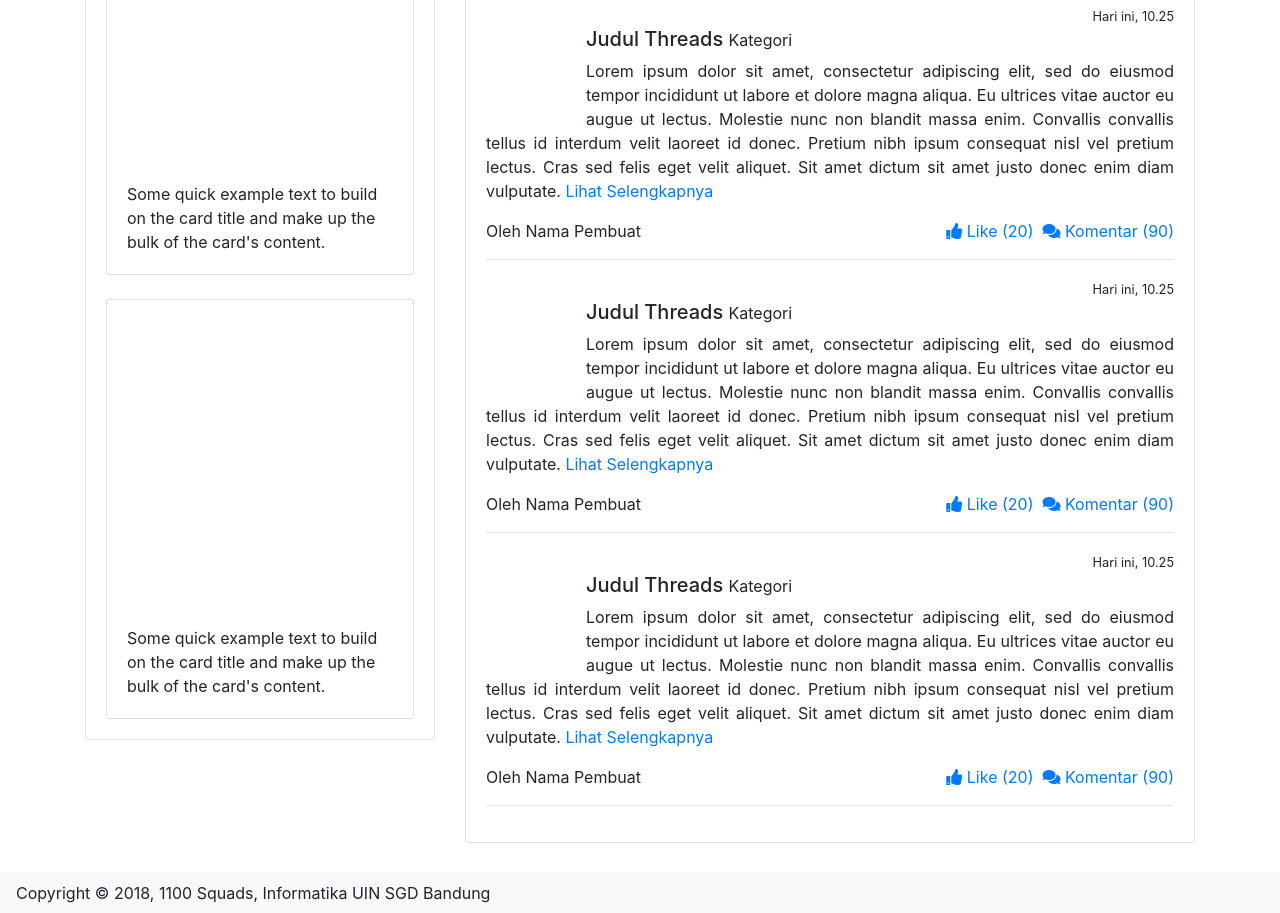
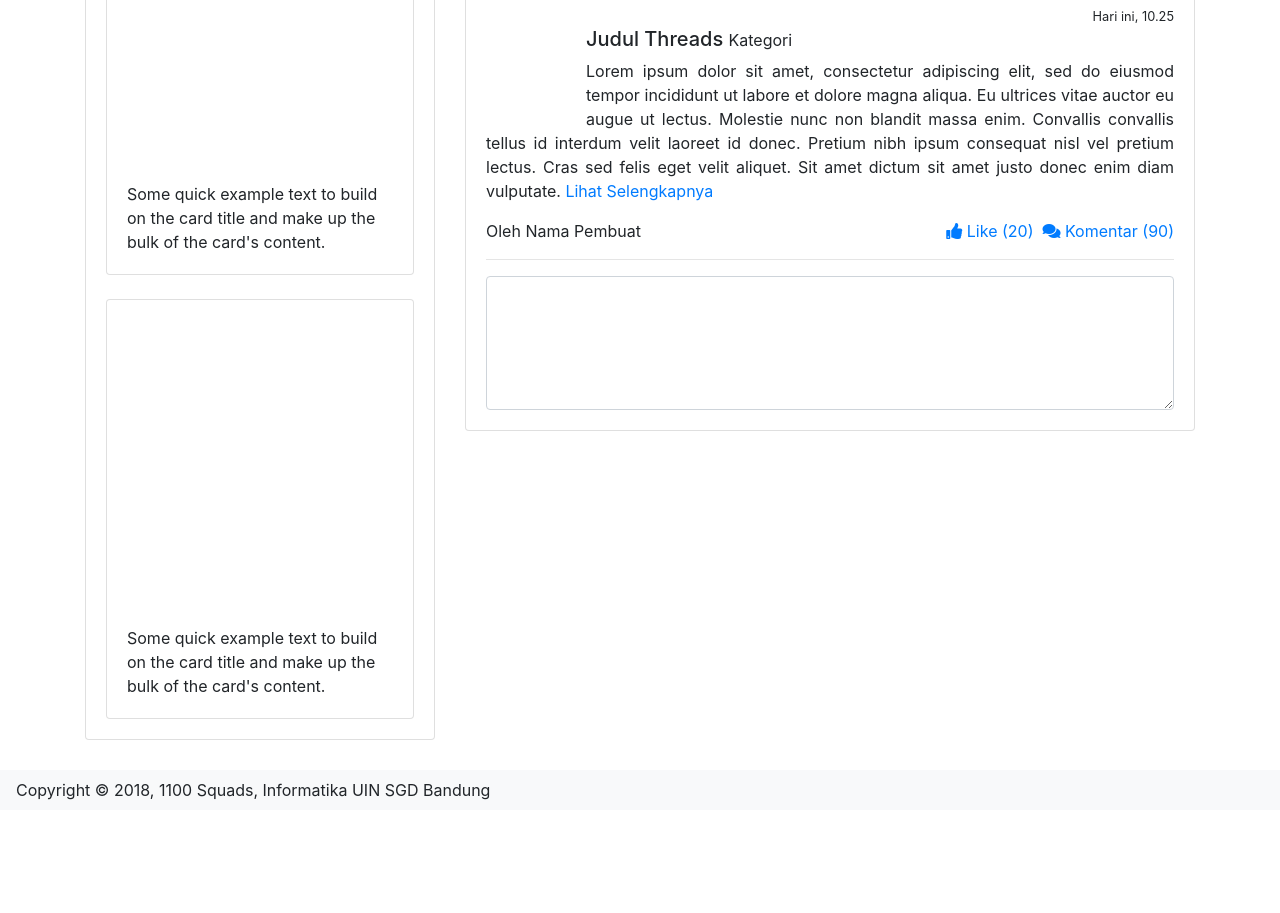
Before and after one commit to KimJongCal/Obrolin, a plain HTML site: page pages/AfterLogin.html in a window 1280 px wide. Shown: the part 321-1234 px from the top of the page. After the commit the page ends 1131 px from the top, so only its background shows below. Drawn offline with Linux system fonts and the light colour scheme.

Commit message:
coba komentar

```diff
--- a/pages/AfterLogin.html
+++ b/pages/AfterLogin.html
@@ -111,36 +111,9 @@
                         </div>
                         <hr>
                         <!-- end thread -->
-                        <!-- thread -->
-                        <div class="text-right"><small>Hari ini, 10.25</small></div>
-                        <img src="assets/img/web.png" class="rounded float-left" style="width:100px" alt="images">
-                        <h5>Judul Threads <small>Kategori</small></h5>
-                        <p class="text-justify">Lorem ipsum dolor sit amet, consectetur adipiscing elit, sed do eiusmod tempor incididunt ut labore et dolore magna aliqua. Eu ultrices vitae auctor eu augue ut lectus. Molestie nunc non blandit massa enim. Convallis convallis tellus id interdum velit laoreet id donec. Pretium nibh ipsum consequat nisl vel pretium lectus. Cras sed felis eget velit aliquet. Sit amet dictum sit amet justo donec enim diam vulputate. <a href="#">Lihat Selengkapnya</a></p>
-                        <div class="row">
-                            <div class="col-md-6 col-xs-12">
-                                <div class="text-left">Oleh Nama Pembuat</div>
-                            </div>
-                            <div class="col-md-6 col-xs-12">
-                                <div class="text-right"><a href="#"><i class="fa fa-thumbs-up"></i> Like (20)</a>&nbsp; <a href="#"><i class="fas fa-comments"></i> Komentar (90)</a></div>
-                            </div>
-                        </div>
-                        <hr>
-                        <!-- end thread -->
-                        <!-- thread -->
-                        <div class="text-right"><small>Hari ini, 10.25</small></div>
-                        <img src="assets/img/web.png" class="rounded float-left" style="width:100px" alt="images">
-                        <h5>Judul Threads <small>Kategori</small></h5>
-                        <p class="text-justify">Lorem ipsum dolor sit amet, consectetur adipiscing elit, sed do eiusmod tempor incididunt ut labore et dolore magna aliqua. Eu ultrices vitae auctor eu augue ut lectus. Molestie nunc non blandit massa enim. Convallis convallis tellus id interdum velit laoreet id donec. Pretium nibh ipsum consequat nisl vel pretium lectus. Cras sed felis eget velit aliquet. Sit amet dictum sit amet justo donec enim diam vulputate. <a href="#">Lihat Selengkapnya</a></p>
-                        <div class="row">
-                            <div class="col-md-6 col-xs-12">
-                                <div class="text-left">Oleh Nama Pembuat</div>
-                            </div>
-                            <div class="col-md-6 col-xs-12">
-                                <div class="text-right"><a href="#"><i class="fa fa-thumbs-up"></i> Like (20)</a>&nbsp; <a href="#"><i class="fas fa-comments"></i> Komentar (90)</a></div>
-                            </div>
-                        </div>
-                        <hr>
-                        <!-- end thread -->
+                    <!-- kolom komentar -->
+					<textarea class="form-control" rows="5" id="comment"></textarea>
+
                     </div>
                 </div>
             </div>
```
